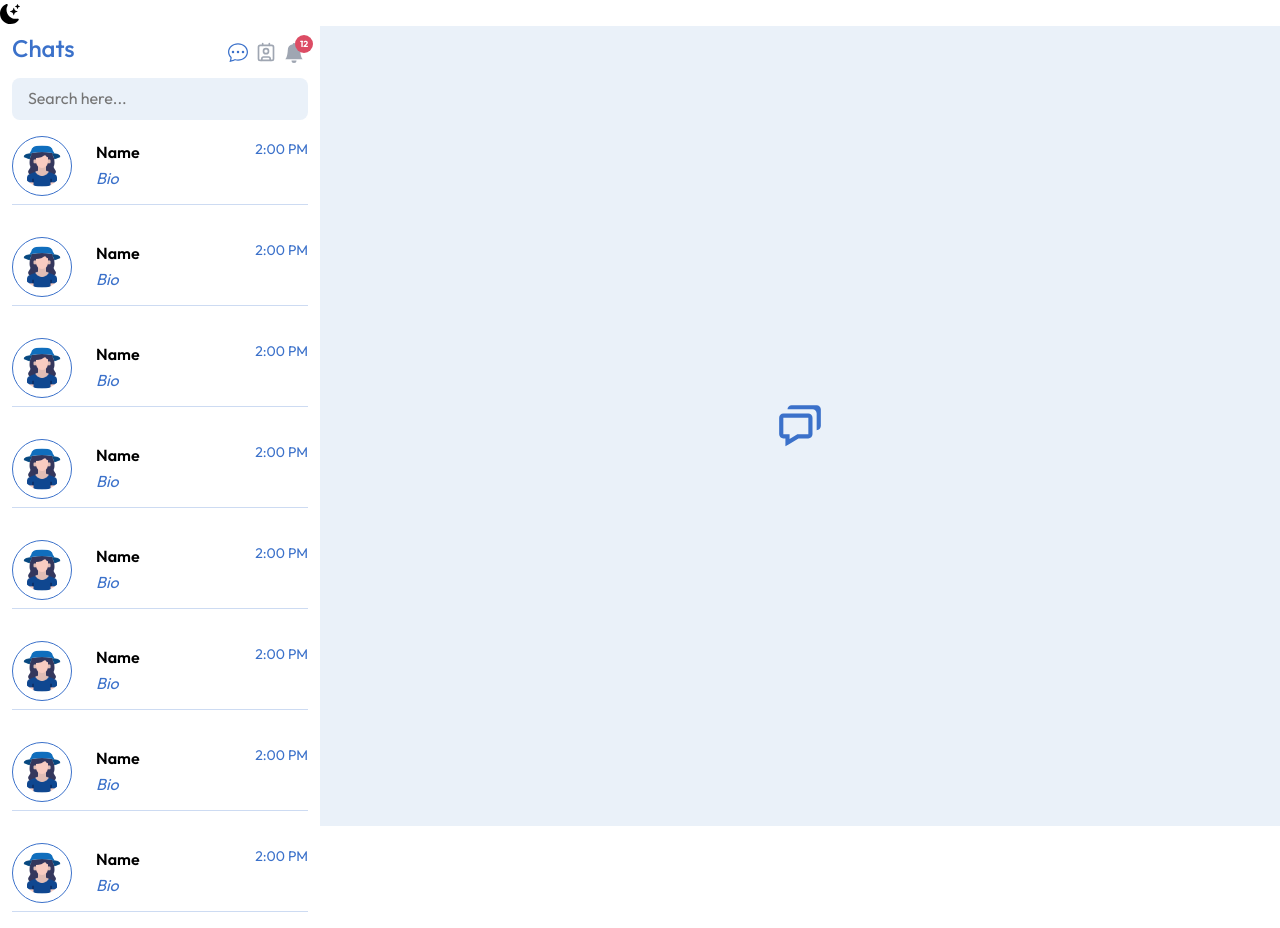
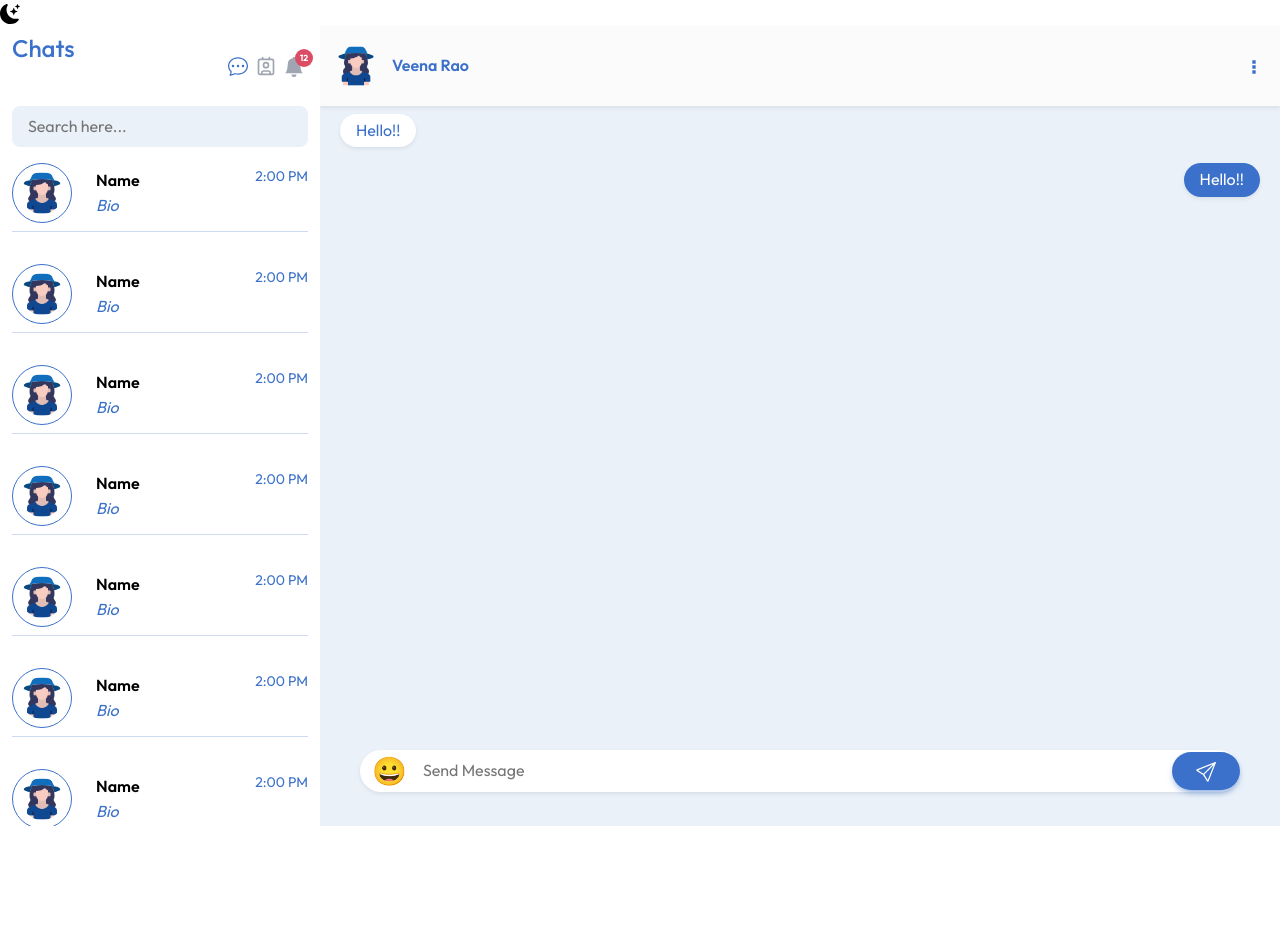
Before and after one commit to Veena55/fe-chitchat, a React (Vite) app: page /home in a window 1280 px wide. After the commit the page ends 826 px from the top, so only its background shows below. Built offline with nearby package versions, Linux system fonts and the light colour scheme.

Commit message:
chat-area-setup

```diff
--- a/src/App.jsx
+++ b/src/App.jsx
@@ -5,7 +5,7 @@ function App() {
 
   return (
     <>
-      <ToggleButton />
+      {/* <ToggleButton /> */}
       <Auth />
     </>
   )
--- a/src/components/ChatSection/ChatArea.jsx
+++ b/src/components/ChatSection/ChatArea.jsx
@@ -1,13 +1,19 @@
 import React from 'react'
 import { BiChat } from 'react-icons/bi'
+import ChatRoom from './ChatRoom/ChatRoom'
 
 const ChatArea = () => {
     return (
-        <div className='row mx-0 chat-area'>
-            <div className="col-12 d-flex justify-content-center align-items-center">
-                <BiChat className='text-primary' size={50} />
+        <>
+            <div className="position-relative chat-area">
+                <div className='position-absolute start-0 end-0'>
+                    <ChatRoom />
+                    {/* <div className="col-12 d-flex justify-content-center align-items-center">
+                    <BiChat className='text-primary' size={50} />
+                </div> */}
+                </div>
             </div>
-        </div>
+        </>
     )
 }
 
--- a/src/components/ChatSection/ChatNav.jsx
+++ b/src/components/ChatSection/ChatNav.jsx
@@ -10,7 +10,7 @@ const ChatNav = () => {
     }
     return (
         <div className='row mx-0'>
-            <div className="col-12 py-2 d-flex justify-content-between">
+            <div className="col-12 py-2 d-flex justify-content-between chat-nav">
                 <div>
                     <h4 className='text-primary fs-bold text-capitalize'>{activeElement}</h4>
                 </div>
--- /dev/null
+++ b/src/components/ChatSection/ChatRoom/ChatProfile.jsx
@@ -0,0 +1,23 @@
+import React from 'react'
+import { BiDotsVertical } from 'react-icons/bi'
+import '../chat.css';
+
+const ChatProfile = ({ profile }) => {
+    return (
+        <div className='row mx-0'>
+            <div className="col-12 p-0">
+                <div className="chat-profile-card d-flex justify-content-between align-items-center shadow-sm px-3 bg-light">
+                    <div className='d-flex align-items-center gap-3'>
+                        <img src={profile.img} alt="" width={40} />
+                        <p className='mb-0 text-primary fw-semibold'>{profile.name}</p>
+                    </div>
+                    <div>
+                        <BiDotsVertical className='text-primary fs-5' />
+                    </div>
+                </div>
+            </div>
+        </div>
+    )
+}
+
+export default ChatProfile
--- /dev/null
+++ b/src/components/ChatSection/ChatRoom/ChatRoom.jsx
@@ -0,0 +1,25 @@
+import React from 'react'
+import ChatProfile from './ChatProfile'
+import assets from '../../../assets/assets';
+import SentMsg from './SentMsg';
+import RecieveMsg from './RecieveMsg';
+import MessageBox from './MessageBox';
+
+const ChatRoom = () => {
+    return (
+        <div className='mx-0 w-100'>
+            <ChatProfile profile={{ img: assets.girl, name: "Veena Rao" }} />
+            <div className="d-flex flex-column justify-content-between" >
+                <div style={{ height: "80vh", overflow: "overlay" }}>
+                    <SentMsg sendMsg={"Hello!!"} />
+                    <RecieveMsg recieveMsg={"Hello!!"} />
+                </div>
+                <div className='pb-2'>
+                    <MessageBox />
+                </div>
+            </div>
+        </div>
+    )
+}
+
+export default ChatRoom
--- /dev/null
+++ b/src/components/ChatSection/ChatRoom/MessageBox.jsx
@@ -0,0 +1,19 @@
+import React from 'react'
+import '../chat.css';
+import { BsSend } from 'react-icons/bs';
+
+const MessageBox = () => {
+    return (
+        <div className='row mx-0'>
+            <div className='col-11 mx-auto bg-white shadow-sm my-1 pe-0 rounded-pill d-flex justify-content-between align-items-center'>
+                <div className='d-flex align-items-center'>
+                    <button className='btn p-0 m-0 fs-3 shadow-0'>😀</button>
+                    <input type="text" className='border-0 text-primary ps-3' placeholder='Send Message' autoFocus />
+                </div>
+                <button className='btn btn-primary rounded-pill'><BsSend className='fs-bold fs-5' /></button>
+            </div>
+        </div>
+    )
+}
+
+export default MessageBox
--- /dev/null
+++ b/src/components/ChatSection/ChatRoom/RecieveMsg.jsx
@@ -0,0 +1,13 @@
+import React from 'react'
+
+const RecieveMsg = ({ recieveMsg }) => {
+    return (
+        <div className='row mx-0 w-100 px-2'>
+            <div className="my-2 d-flex justify-content-end">
+                <p className='mb-0 py-1 px-3 text-white  width-content bg-primary rounded-pill shadow-sm'>{recieveMsg}</p>
+            </div>
+        </div>
+    )
+}
+
+export default RecieveMsg
--- /dev/null
+++ b/src/components/ChatSection/ChatRoom/SentMsg.jsx
@@ -0,0 +1,14 @@
+import React from 'react'
+import '../../ChatSection/chat.css';
+
+const SentMsg = ({ sendMsg }) => {
+    return (
+        <div className='row mx-0 w-100 px-2'>
+            <div className="my-2 d-flex justify-content-start">
+                <p className='mb-0 py-1 px-3 width-content bg-white text-primary rounded-pill shadow-sm'>{sendMsg}</p>
+            </div>
+        </div>
+    )
+}
+
+export default SentMsg
--- a/src/components/ChatSection/chat.css
+++ b/src/components/ChatSection/chat.css
@@ -6,6 +6,11 @@
 
 .active {
     color: #3B71CA !important;
+}
+
+.chat-profile-card,
+.chat-nav {
+    height: 10vh;
 }
 
 .search-bar {
@@ -52,3 +57,11 @@
     background: #afb8f9;
     border-radius: 6px;
 }
+
+.width-content {
+    width: max-content;
+}
+
+input:focus {
+    outline: none;
+}
--- a/src/index.css
+++ b/src/index.css
@@ -20,6 +20,7 @@ body {
   font-family: "Outfit", sans-serif !important;
   background-color: var(--color-bg) !important;
   color: var(--color-fg) !important;
+  overflow: hidden;
 }
 
 input {
--- a/src/pages/Home/Home.jsx
+++ b/src/pages/Home/Home.jsx
@@ -6,8 +6,8 @@ import ChatArea from '../../components/ChatSection/ChatArea'
 
 const Home = () => {
     return (
-        <div className='row mx-0'>
-            <div className="col-3 p-0">
+        <div className='row mx-0' style={{ height: "100vh", overflow: "hidden" }}>
+            <div className="col-lg-3 p-0">
                 <div className='position-sticky bg-white'>
                     <ChatNav />
                     <Search />
@@ -21,10 +21,11 @@ const Home = () => {
                     <ChatCard />
                     <ChatCard />
                     <ChatCard />
-
+                    <ChatCard />
+                    <ChatCard />
                 </div>
             </div>
-            <div className="col-9 p-0">
+            <div className="col-lg-9 p-0">
                 <ChatArea />
             </div>
         </div>
```
